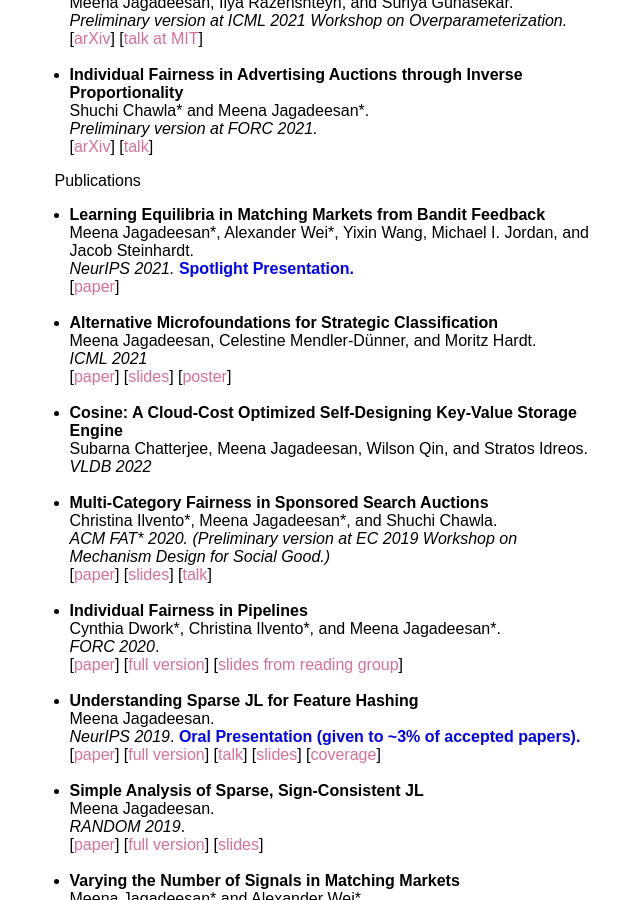
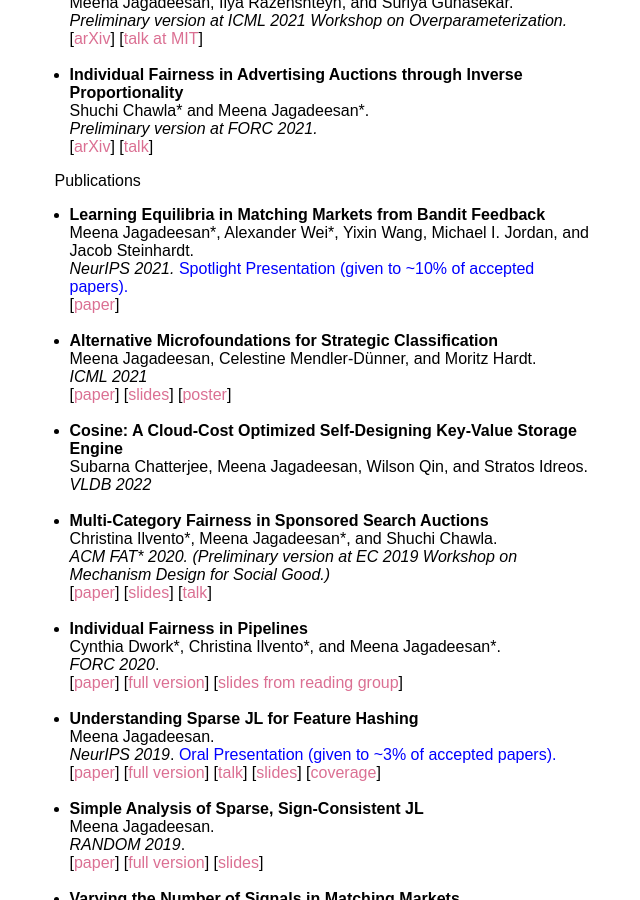
Before and after one commit to mjagadeesan/mjagadeesan.github.io, a Jekyll site: the page built from index.html, in a window 1280 px wide and 900 px high, scrolled down 496 px. Shown: the whole window, without its empty margins (423-1063 px from the left). Built offline with Jekyll 4.4.1, drawn with Linux system fonts in a browser that asks for light colours; some web fonts are replaced.

Commit message:
update papers

```diff
--- a/index.html
+++ b/index.html
@@ -26,7 +26,7 @@ layout: default
 	<ul>
 	<li><b><span>Learning Equilibria in Matching Markets from Bandit Feedback</span></b><br>
 	Meena Jagadeesan<span style="font-family:Arial">*</span>, Alexander Wei<span style="font-family:Arial">*</span>, Yixin Wang, Michael I. Jordan, and Jacob Steinhardt.<br>
-	<span><em>NeurIPS 2021. </em></span><span style="color:blue;font-weight:600">Spotlight Presentation.</span><br>
+	<span><em>NeurIPS 2021. </em></span><span style="color:blue">Spotlight Presentation (given to ~10% of accepted papers).</span><br>
 	[<a href=https://arxiv.org/abs/2108.08843>paper</a>]
     </li><br>
 	<li><b><span>Alternative Microfoundations for Strategic Classification</span></b><br>
@@ -47,7 +47,7 @@ layout: default
 	</li><br>
 	<li><b><span>Understanding Sparse JL for Feature Hashing</span></b><br>
 	<span>Meena Jagadeesan.</span><br><em><span>NeurIPS 2019</span></em><span>.</span>
-	<span style="color:blue;font-weight:600">Oral Presentation (given to ~3% of accepted papers).</span><br>
+	<span style="color:blue">Oral Presentation (given to ~3% of accepted papers).</span><br>
 	[<a href='https://papers.nips.cc/paper/9656-understanding-sparse-jl-for-feature-hashing'>paper</a>] [<a href='https://arxiv.org/abs/1903.03605'>full version</a>] [<a href='https://slideslive.com/38921803/track-4-session-6'>talk</a>] [<a href='research/NeurIPSSlides.pdf'>slides</a>] [<a href='https://www.robinly.info/post/neurips-2019-highlight-meena-jadadeesan-harvard-understanding-sparse-jl-for-feature-hashing'>coverage</a>]
 	</li><br>
 	<li><b><span>Simple Analysis of Sparse, Sign-Consistent JL</span></b><br><span>Meena Jagadeesan.</span><br><em><span>RANDOM 2019</span></em><span>. </span><br>
```
